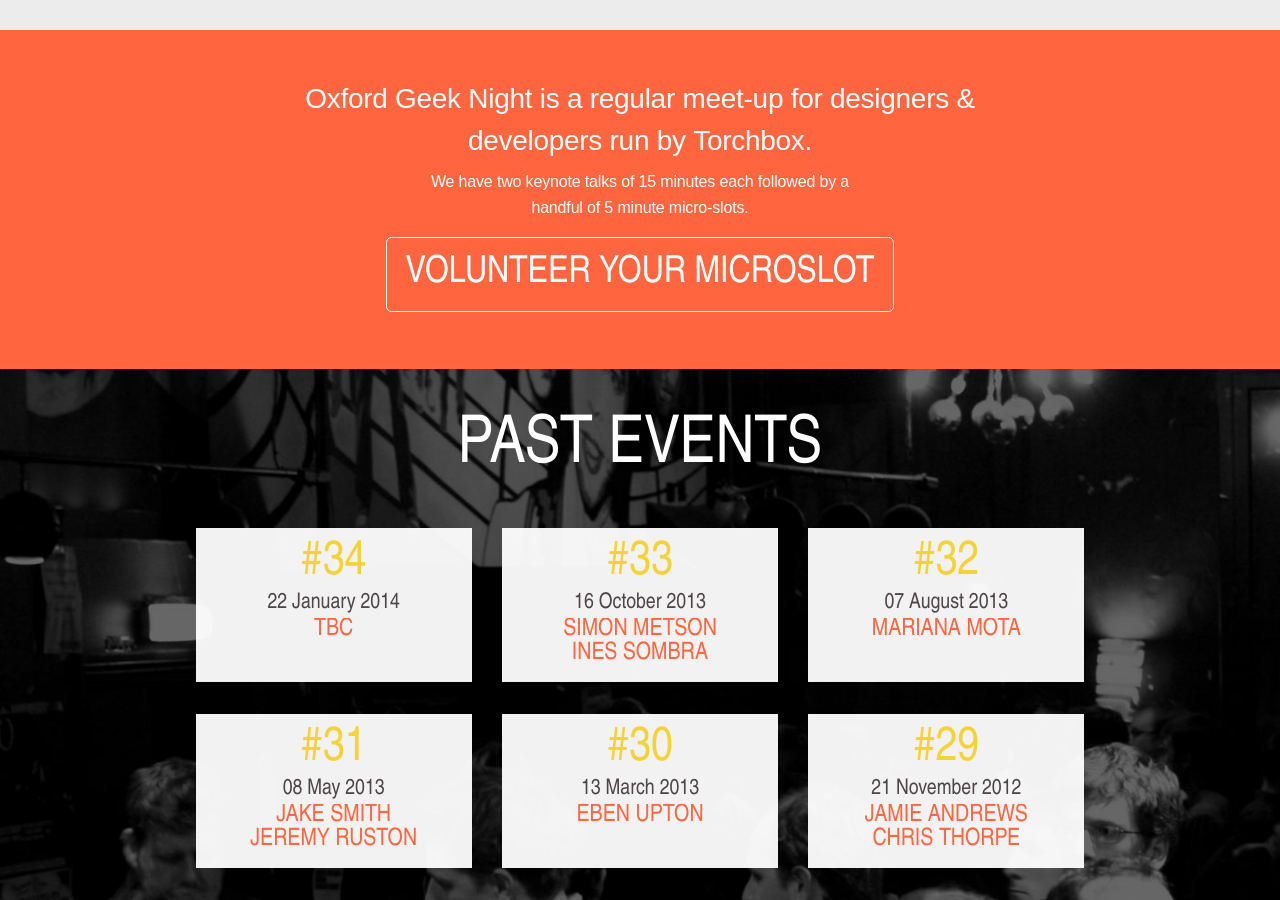
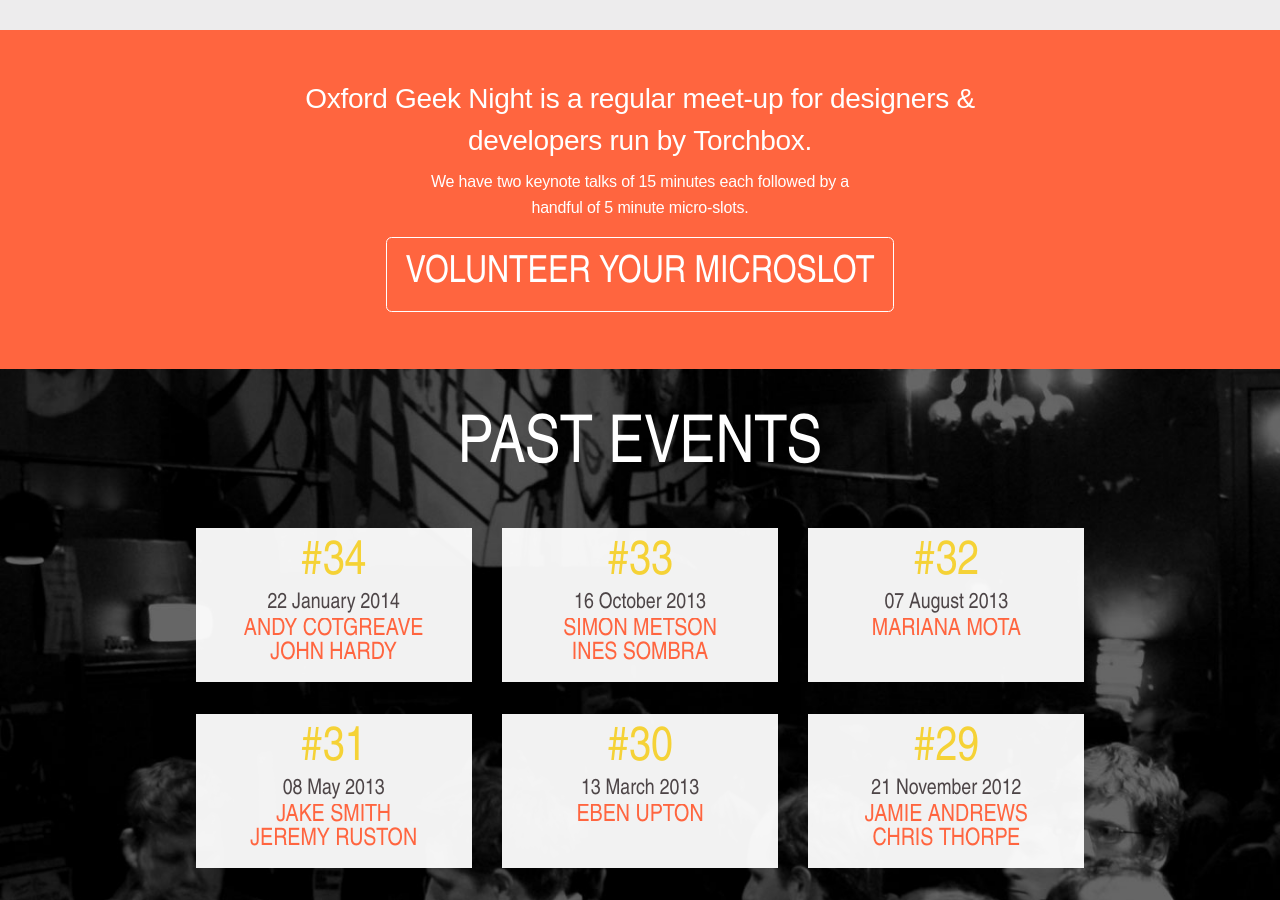
Before and after one commit to torchbox/ogn, a Jekyll site: the page built from _posts/2014-01-22-ogn34.markdown, in a window 1280 px wide and 900 px high, scrolled down 1645 px. Built offline with Jekyll 4.4.1, drawn with Linux system fonts in a browser that asks for light colours; nearby versions of some CDN libraries; Markdown is read by kramdown in place of the engine named in the settings.

Commit message:
updating past events

```diff
--- a/_posts/2014-01-22-ogn34.markdown
+++ b/_posts/2014-01-22-ogn34.markdown
@@ -23,7 +23,7 @@
 lanyrd_short_url: ctkzx
 
 # Keynoters
-keynoters: [TBC]
+keynoters: [Andy Cotgreave, John Hardy]
 ---
 
 <ul class="keynotes">
```
